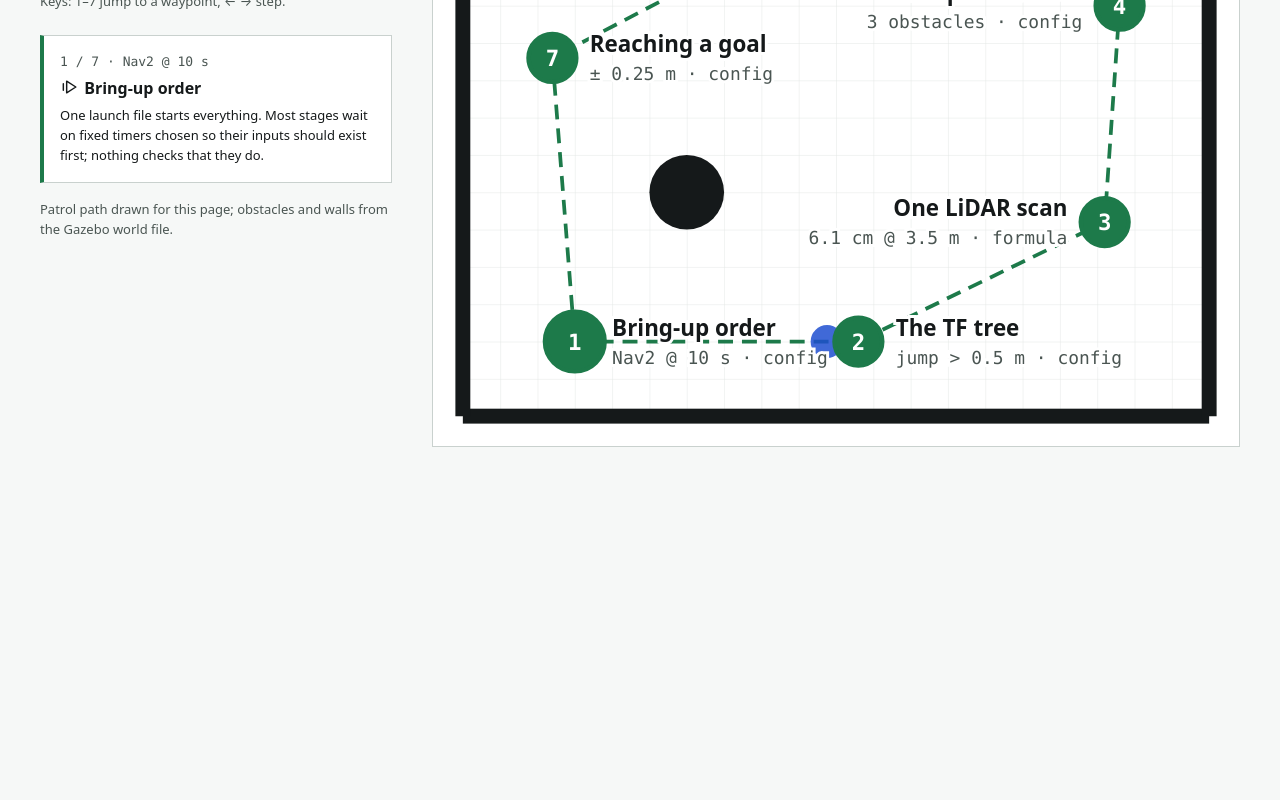
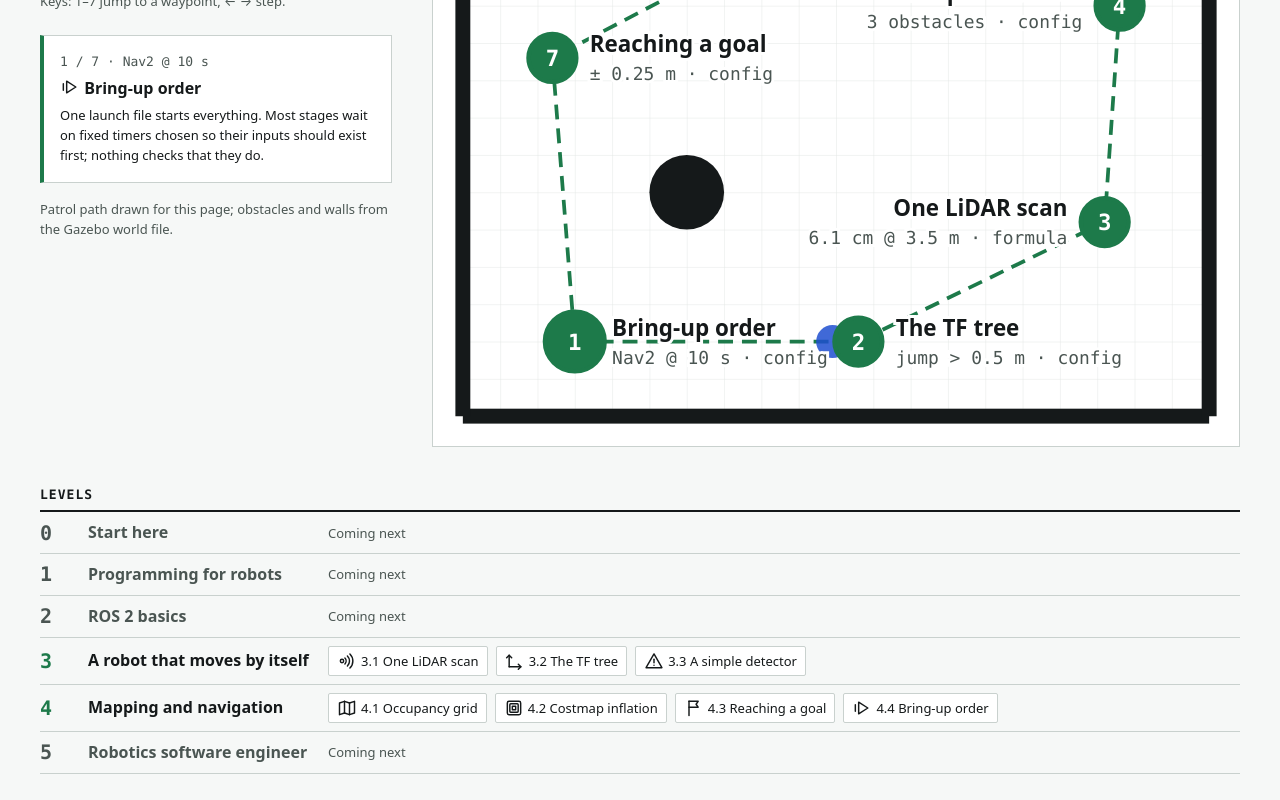
Before and after one commit to AungKaung1928/robotics-101, a React (Vite) app: page / in a window 1280 px wide. Shown: the part 444-1244 px from the top of the page. Before the commit the page ends 931 px from the top, so only its background shows below. Built offline with nearby package versions, Linux system fonts and the light colour scheme.

Commit message:
Level map on the overview: Levels 0-5, chapter chips with icons, ticks for opened chapters (localStorage); #/<level>/<chapter> routes open the same chapter

```diff
--- a/scripts/verify.mjs
+++ b/scripts/verify.mjs
@@ -10,7 +10,7 @@ const BASE = `http://localhost:${PORT}/`
 const OUT = join(ROOT, 'verify-out')
 // Route, then the readouts (data-k) its page must show with a number in them.
 const ROUTES = [
-  { hash: '', h1: { en: 'Robotics 101', ja: 'ロボティクス 101' }, links: ['#/bringup', '#/tf', '#/scan', '#/detect', '#/grid', '#/costmap', '#/goal'], words: { peek: /^1 \/ 7 · Nav2 @ 10 s$/ } },
+  { hash: '', h1: { en: 'Robotics 101', ja: 'ロボティクス 101' }, links: ['#/bringup', '#/tf', '#/scan', '#/detect', '#/grid', '#/costmap', '#/goal', '#/3/scan', '#/3/tf', '#/3/detect', '#/4/grid', '#/4/costmap', '#/4/goal', '#/4/bringup'], has: 'class="levelmap"', words: { peek: /^1 \/ 7 · Nav2 @ 10 s$/ } },
   { hash: '#/bringup', readouts: ['patrol', 'step'], words: { early: /none|なし/ } },
   { hash: '#/bringup/3', readouts: ['step'], off: 4 },
   { hash: '#/tf', readouts: ['hit-map', 'hit-base_footprint', 'hit-base_scan', 'odomhz'], equals: { drive: '0.13 m', mapodom: '0.02 s (50 Hz)' }, words: { verdict: /healthy|正常/ } },
@@ -27,6 +27,7 @@ const ROUTES = [
   { hash: '#/scan', equals: { movemeasured: '5.4–5.8 cm', noise: '1 / 1.5 cm' }, readouts: ['hits', 'gap', 'move', 'scanhz', 'beam'], words: { beam: /^-?[01]° → 1\.4\d m$/ } },
   { hash: '#/detect', readouts: ['found', 'truth'] },
   { hash: '#/grid', readouts: ['cells', 'scans', 'known'], equals: { scans: '1', kept: '1.9 s', between: '8.7–9.2', republish: '5 s' }, has: ' %"' }, // canvas label carries the result
+  { hash: '#/4/grid', readouts: ['cells'], equals: { cells: '40,000' } }, // level route opens the same chapter
   { hash: '#/grid?res=0.1', readouts: ['cells'], equals: { cells: '10,000' } },
   { hash: '#/grid?t=2.5', readouts: ['known'], equals: { scans: '3' }, moreThan: { known: ['#/grid', 'known'] } },
   { hash: '#/grid/7', readouts: ['known'], equals: { scans: '7' }, moreThan: { known: ['#/grid', 'known'] } },
--- a/src/App.tsx
+++ b/src/App.tsx
@@ -11,6 +11,7 @@ import ScanChapter from './components/ScanChapter'
 import TfChapter from './components/TfChapter'
 import { STRINGS, initialLang, type Lang } from './i18n'
 import { CHAPTER_ICON, Icon } from './icons'
+import { markDone } from './lib/progress'
 import { CHAPTERS, keyTarget, neighbour, parseRoute, type ChapterId } from './lib/route'
 
 const BODY: Record<ChapterId, typeof ScanChapter> = { bringup: BringupChapter, tf: TfChapter, scan: ScanChapter, detect: DetectChapter, grid: GridChapter, costmap: CostmapChapter, goal: GoalChapter }
@@ -25,6 +26,9 @@ export default function App() {
     addEventListener('hashchange', on)
     return () => removeEventListener('hashchange', on)
   }, [])
+  useEffect(() => {
+    if (route.page === 'chapter') markDone(localStorage, route.id)
+  }, [route])
   useEffect(() => {
     document.documentElement.lang = lang
     localStorage.setItem('r101-lang', lang)
--- a/src/components/Overview.tsx
+++ b/src/components/Overview.tsx
@@ -1,13 +1,17 @@
 import { useState } from 'react'
 import { waypointValues } from '../content/waypoints'
 import { SOURCE_REPO, STACK, WAYPOINTS } from '../content/world'
-import type { Strings } from '../i18n'
+import { STRINGS, type Strings } from '../i18n'
 import { CHAPTERS, type ChapterId } from '../lib/route'
 import { CHAPTER_ICON, Icon } from '../icons'
+import { LEVELS } from '../content/levels'
+import { readDone } from '../lib/progress'
 import Arena from './Arena'
 
 export default function Overview({ t }: { t: Strings }) {
   const [peek, setPeek] = useState<ChapterId>(CHAPTERS[0])
+  const [done] = useState(() => readDone(localStorage))
+  const ja = t === STRINGS.ja
   const VALUE = waypointValues(t.wv)
   const path = WAYPOINTS.map(({ x, y }, i) => `${i ? 'L' : 'M'}${x} ${y}`).join('') + 'Z'
   const labels = CHAPTERS.map((c, i) => {
@@ -31,7 +35,31 @@ export default function Overview({ t }: { t: Strings }) {
         onMouseEnter={() => setPeek(c)} onFocus={() => setPeek(c)}>{body}</a>
     )
   })
+  const map = (
+    <section className="levelmap" aria-labelledby="levels-h">
+      <h2 id="levels-h">{t.levels.heading}</h2>
+      <ol>
+        {LEVELS.map((chs, n) => (
+          <li key={n} className={chs.length ? undefined : 'is-soon'}>
+            <span className="lv-n">{n}</span>
+            <span className="lv-name">{t.levels.names[n]}</span>
+            {chs.length ? (
+              <span className="lv-chs">
+                {chs.map((c, i) => (
+                  <a key={c.id} href={`#/${n}/${c.id}`} className={done.has(c.id) ? 'is-done' : undefined}>
+                    <Icon name={c.icon} /> <span>{n}.{i + 1} {ja ? c.titleJa : c.titleEn}</span>
+                    {done.has(c.id) && <span className="tick" aria-label={t.levels.opened}>✓</span>}
+                  </a>
+                ))}
+              </span>
+            ) : <span className="lv-chs note">{t.levels.soon}</span>}
+          </li>
+        ))}
+      </ol>
+    </section>
+  )
   return (
+    <>
     <main className="overview">
       <div className="ov-text">
         <p className="eyebrow"><a href={SOURCE_REPO}>{STACK.join(' · ')}</a></p>
@@ -50,5 +78,7 @@ export default function Overview({ t }: { t: Strings }) {
         <circle className="patrol-bot" r="0.22" style={{ offsetPath: `path('${path}')` }} aria-hidden="true" />
       </Arena>
     </main>
+    {map}
+    </>
   )
 }
--- /dev/null
+++ b/src/content/levels.ts
@@ -0,0 +1,22 @@
+import type { ChapterMeta } from '../anim/contract'
+import { LEVEL1_CHAPTERS } from '../chapters/l1'
+import { LEVEL2_CHAPTERS } from '../chapters/l2'
+import { STRINGS } from '../i18n'
+import { CHAPTER_ICON } from '../icons'
+import type { ChapterId } from '../lib/route'
+
+const existing = (level: number, ids: ChapterId[]): ChapterMeta[] =>
+  ids.map((id) => ({ id, level, titleEn: STRINGS.en.chapters[id], titleJa: STRINGS.ja.chapters[id], icon: CHAPTER_ICON[id] }))
+
+/**
+ * Levels 0-5 in reading order (research curriculum, zero experience → robotics software engineer).
+ * The 7 built chapters sit in Levels 3-4; empty levels show as 'coming next' on the map.
+ */
+export const LEVELS: ChapterMeta[][] = [
+  [],
+  LEVEL1_CHAPTERS,
+  LEVEL2_CHAPTERS,
+  existing(3, ['scan', 'tf', 'detect']),
+  existing(4, ['grid', 'costmap', 'goal', 'bringup']),
+  [],
+]
--- a/src/i18n.ts
+++ b/src/i18n.ts
@@ -16,6 +16,12 @@ const en = {
   back: 'Back',
   player: { label: 'Scenario', play: 'Play', pause: 'Pause', scrub: 'Scenario time' },
   next: 'Next',
+  levels: {
+    heading: 'Levels',
+    names: ['Start here', 'Programming for robots', 'ROS 2 basics', 'A robot that moves by itself', 'Mapping and navigation', 'Robotics software engineer'],
+    soon: 'Coming next',
+    opened: 'opened',
+  },
   plan: 'Plan',
   source: 'Source',
   chapters: {
@@ -175,6 +181,12 @@ const ja: typeof en = {
   back: '戻る',
   player: { label: 'シナリオ', play: '再生', pause: '一時停止', scrub: 'シナリオの時刻' },
   next: '次へ',
+  levels: {
+    heading: 'レベル',
+    names: ['はじめに', 'ロボットのためのプログラミング', 'ROS 2 の基本', '自分で動くロボット', '地図とナビゲーション', 'ロボットソフトウェアエンジニア'],
+    soon: '準備中',
+    opened: '開いた',
+  },
   plan: '全体図',
   source: '出典',
   chapters: {
--- a/src/index.css
+++ b/src/index.css
@@ -212,3 +212,22 @@ a:focus-visible .wp circle { stroke: var(--robot); stroke-width: 0.1; }
 /* Line icons: sit on the text baseline, take the text colour. */
 .icon { vertical-align: -0.15em; flex: none; }
 h1 .icon { width: 0.8em; height: 0.8em; }
+
+/* Level map: one row per level, chapter chips with their icon; ticks from localStorage. */
+.levelmap { max-width: 1280px; margin: 0 auto; padding: 0 var(--s5) var(--s5); }
+.levelmap h2 { font: 600 var(--t-small) var(--mono); text-transform: uppercase; letter-spacing: 0.08em; margin: 0 0 var(--s2); }
+.levelmap ol { list-style: none; margin: 0; padding: 0; border-top: 2px solid var(--ink); }
+.levelmap li { display: grid; grid-template-columns: 2rem minmax(0, 14rem) minmax(0, 1fr); gap: var(--s3); align-items: center; padding: var(--s2) 0; border-bottom: 1px solid var(--rule); }
+.lv-n { font: 600 1.25rem var(--mono); color: var(--free); }
+.is-soon .lv-n, .is-soon .lv-name { color: var(--ink-2); }
+.lv-name { font-weight: 600; }
+.lv-chs { display: flex; flex-wrap: wrap; gap: var(--s2); }
+.lv-chs a { display: inline-flex; align-items: center; gap: var(--s1); padding: var(--s1) var(--s2); border: 1px solid var(--rule); border-radius: var(--radius); background: var(--surface); color: var(--ink); text-decoration: none; font-size: var(--t-small); }
+.lv-chs a:hover { border-color: var(--ink); }
+.lv-chs a.is-done { border-color: var(--free); }
+.tick { color: var(--free); font-weight: 700; }
+@media (max-width: 700px) {
+  .levelmap { padding: 0 var(--s3) var(--s4); }
+  .levelmap li { grid-template-columns: 2rem minmax(0, 1fr); }
+  .lv-chs { grid-column: 1 / -1; }
+}
--- /dev/null
+++ b/src/lib/progress.ts
@@ -0,0 +1,18 @@
+/** Chapters the reader has opened, kept in localStorage so the level map can tick them. */
+const KEY = 'r101-done'
+
+export function readDone(store: Pick<Storage, 'getItem'>): Set<string> {
+  try {
+    const v: unknown = JSON.parse(store.getItem(KEY) ?? '[]')
+    return new Set(Array.isArray(v) ? v.filter((x): x is string => typeof x === 'string') : [])
+  } catch {
+    return new Set() // corrupt value: start fresh rather than break the overview
+  }
+}
+
+export function markDone(store: Pick<Storage, 'getItem' | 'setItem'>, id: string): Set<string> {
+  const done = readDone(store)
+  done.add(id)
+  store.setItem(KEY, JSON.stringify([...done]))
+  return done
+}
--- a/src/lib/route.ts
+++ b/src/lib/route.ts
@@ -4,16 +4,22 @@ export const CHAPTERS = ['bringup', 'tf', 'scan', 'detect', 'grid', 'costmap', '
 export type ChapterId = (typeof CHAPTERS)[number]
 export type Route = { page: 'overview' } | { page: 'chapter'; id: ChapterId }
 
-/** '#/scan' → the scan chapter; '', '#/', unknown ids → overview. */
+/** Path segments of the hash without the query; a leading level number ('#/4/grid') is dropped. */
+function segments(hash: string): string[] {
+  const parts = hash.replace(/^#\/?/, '').split('?')[0].split('/')
+  return /^\d$/.test(parts[0]) && parts.length > 1 ? parts.slice(1) : parts
+}
+
+/** '#/scan' or '#/3/scan' → the scan chapter; '', '#/', unknown ids → overview. */
 export function parseRoute(hash: string): Route {
-  const id = hash.replace(/^#\/?/, '').split(/[/?]/)[0]
+  const id = segments(hash)[0]
   const ch = CHAPTERS.find((c) => c === id)
   return ch ? { page: 'chapter', id: ch } : { page: 'overview' }
 }
 
 /** Step number from '#/<chapter>/<step>' (1-based in the URL) as a 0-based index, clamped to [0, count - 1]; no step → last. */
 export function routeStep(hash: string, count: number): number {
-  const n = Number(hash.replace(/^#\/?/, '').split('/')[1])
+  const n = Number(segments(hash)[1])
   return Number.isInteger(n) && n >= 1 ? Math.min(n, count) - 1 : count - 1
 }
 
```
Also changed, not shown: 2 other files (tests, documents, lock files or other folders).
